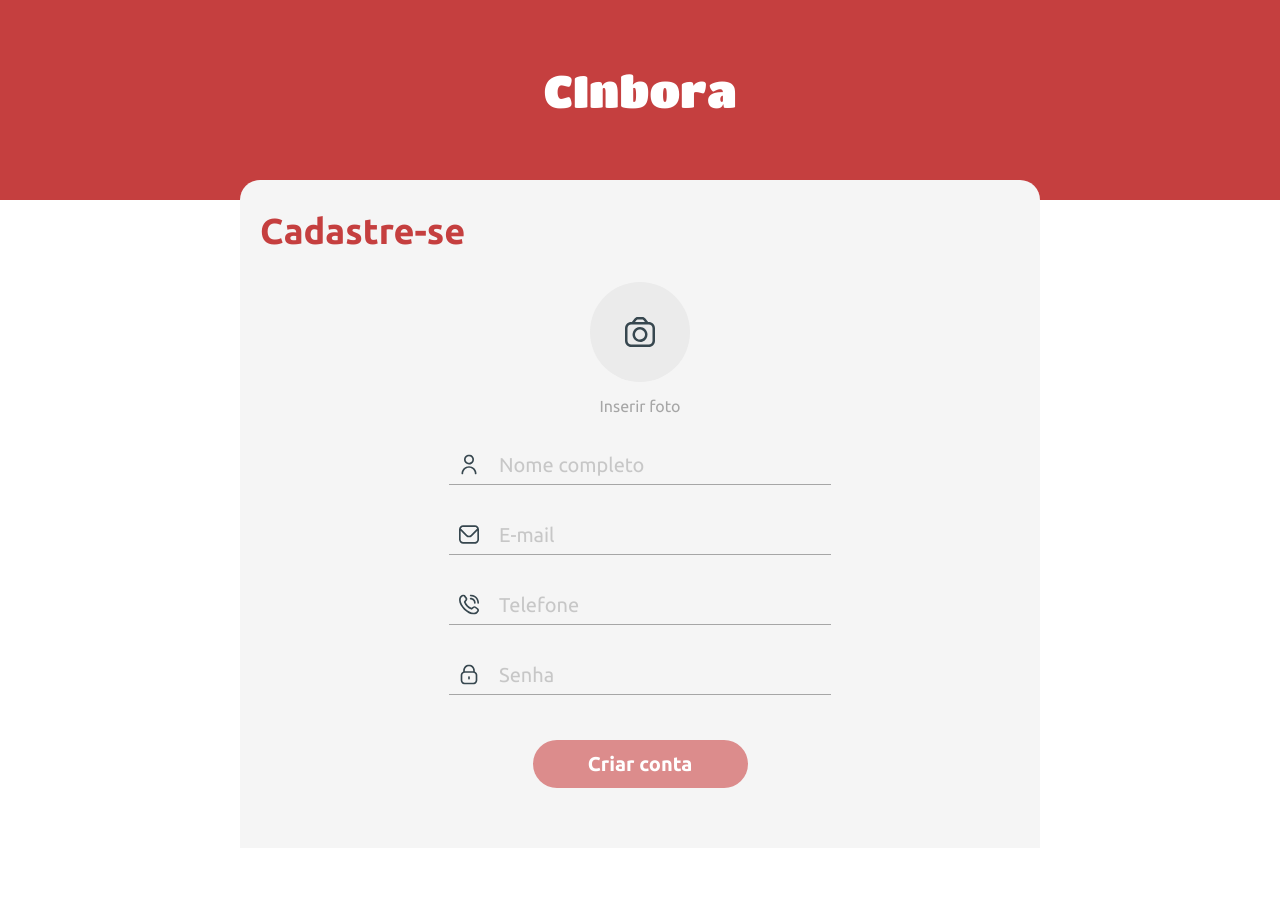
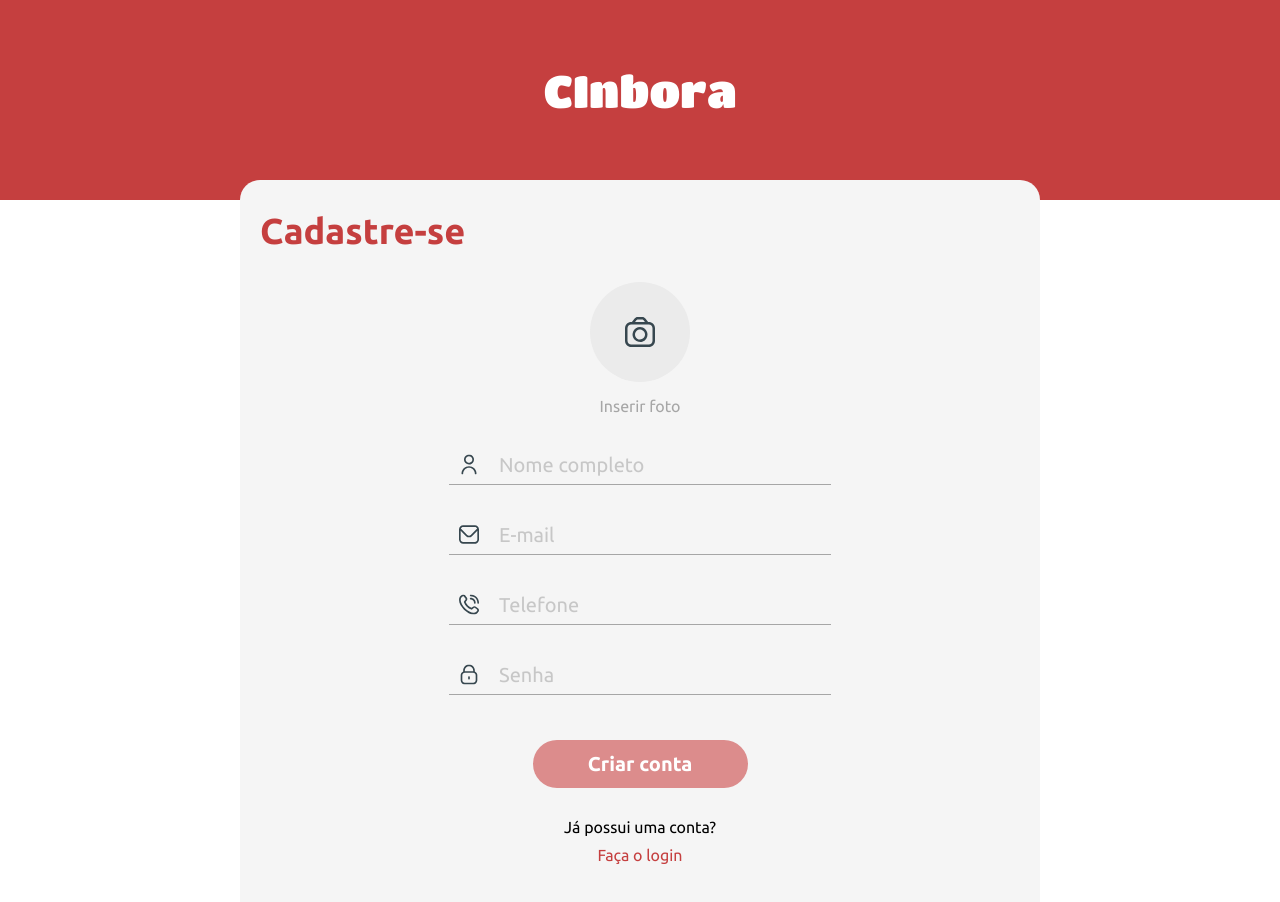
Before and after one commit to felipinas/engenharia-de-software, a React (Create React App) app: page /signup in a window 1280 px wide. Shown: the top 902 px of the page. Before the commit the page ends 848 px from the top, so only its background shows below. Built offline with nearby package versions, Linux system fonts and the light colour scheme.

Commit message:
feat: create the links in login and signup page

```diff
--- a/src/pages/Login/index.js
+++ b/src/pages/Login/index.js
@@ -1,6 +1,7 @@
 import { useEffect, useState } from 'react';
+import { Link } from 'react-router-dom';
 
-import { Container, OpenModalButton } from './styles';
+import { Container, OpenModalButton, Back } from './styles';
 
 import illustrationImg from '../../assets/illustrationWhiteCar.svg';
 import InputAuth from '../../components/InputAuth';
@@ -85,7 +86,7 @@ function Login() {
     return (
         <Container>
             <header>
-                <h1>Cinbora</h1>
+                <h1>CInbora</h1>
 
                 <img src={illustrationImg} alt="" />
             </header>
@@ -129,6 +130,11 @@ function Login() {
                     </Button>
                 </form>
 
+                <Back>
+                    <span>Ainda não possui conta?</span>
+                    <Link to='/signup'>Faça o cadastro</Link>
+                </Back>
+
             </main>
         </Container>
     );
--- a/src/pages/Login/styles.js
+++ b/src/pages/Login/styles.js
@@ -90,3 +90,22 @@ export const OpenModalButton = styled.span`
         text-decoration: underline;
     }
 `
+
+export const Back = styled.div`
+    display: flex;
+    flex-direction: column;
+    align-items: center;
+
+    margin-top: 30px;
+
+    a {
+        text-decoration: none;
+        color: #C53F3F;
+
+        margin-top: 10px;
+
+        &:hover {
+            text-decoration: underline;
+        }
+    }
+`;
--- a/src/pages/SignUp/index.js
+++ b/src/pages/SignUp/index.js
@@ -1,13 +1,15 @@
 import { useState, useEffect } from 'react';
+import { Link } from 'react-router-dom';
 import Avatar from '@mui/material/Avatar';
 
 import InputAuth from "../../components/InputAuth"
 import Button from "../../components/Button";
 
-import { Container, Header, Main } from "./styles";
+import { Container, Header, Main, Back } from "./styles";
 import { formatPhoneNumber, isEmailFromUFPE } from '../../utils';
 
 import cameraIcon from '../../assets/icons/camera.svg';
+
 
 function SignUp() {
     const [photo, setPhoto] = useState("");
@@ -204,6 +206,11 @@ function SignUp() {
                         Criar conta
                     </Button>
                 </form>
+
+                <Back>
+                    <span>Já possui uma conta?</span>
+                    <Link to='/login'>Faça o login</Link>
+                </Back>
             </Main>
         </Container>
     );
--- a/src/pages/SignUp/styles.js
+++ b/src/pages/SignUp/styles.js
@@ -90,3 +90,22 @@ export const Main = styled.main`
         }
     }
 `;
+
+export const Back = styled.div`
+    display: flex;
+    flex-direction: column;
+    align-items: center;
+
+    margin-top: 30px;
+
+    a {
+        text-decoration: none;
+        color: #C53F3F;
+
+        margin-top: 10px;
+
+        &:hover {
+            text-decoration: underline;
+        }
+    }
+`;
```
Also changed, not shown: 2 other files (tests, documents, lock files or other folders).
